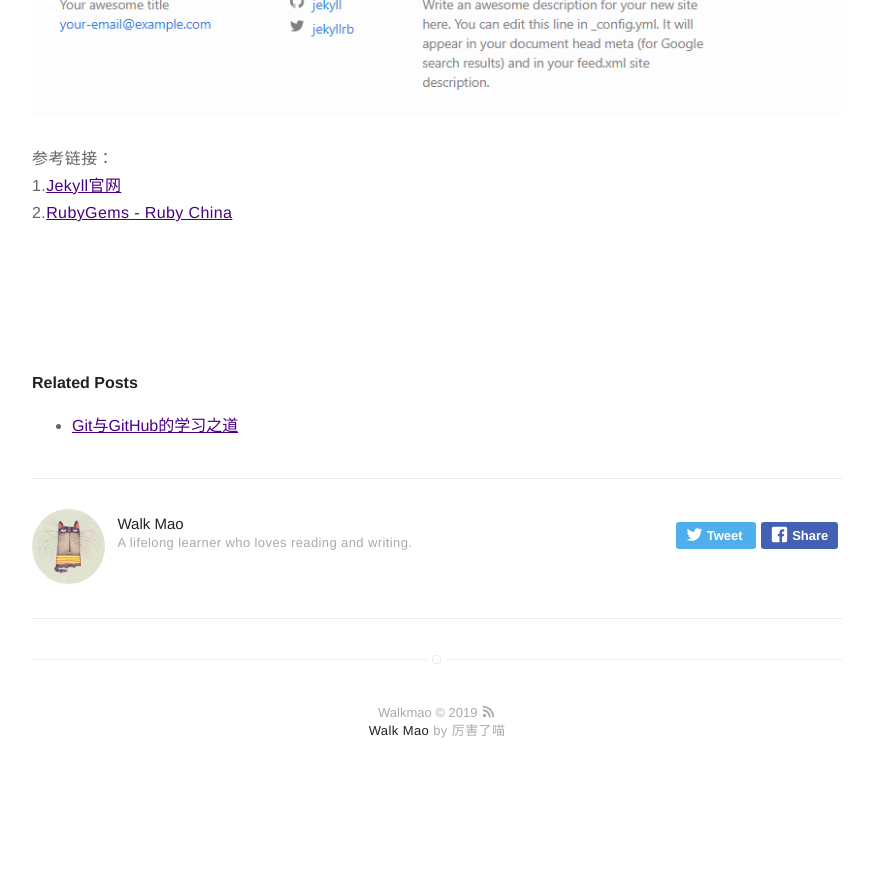
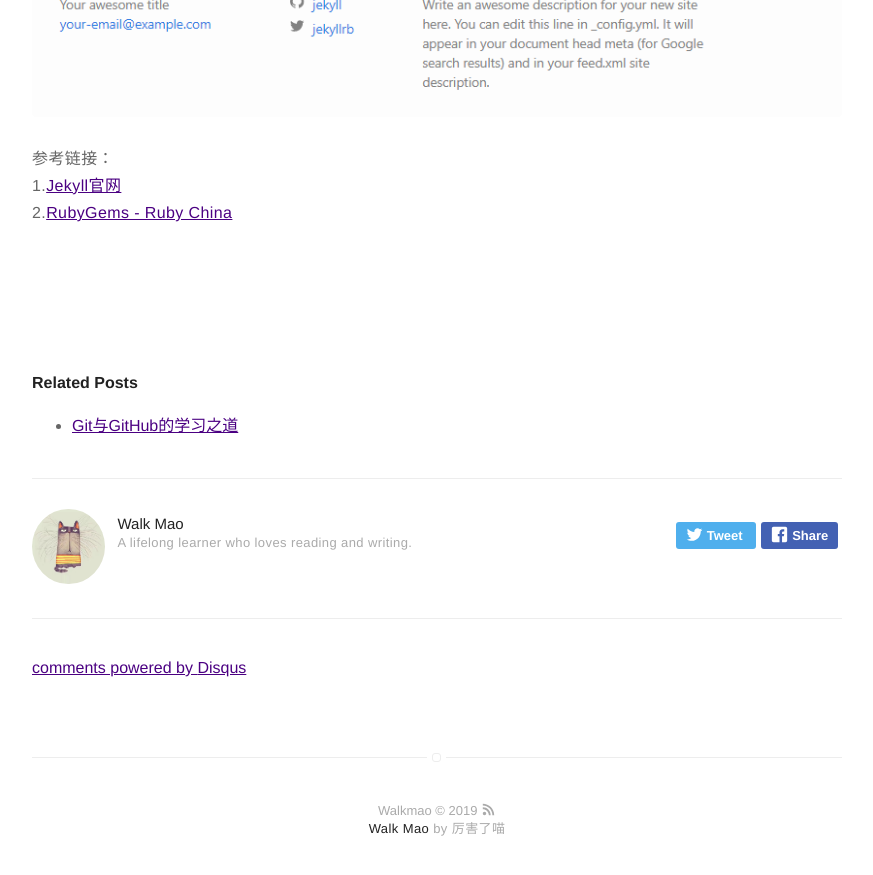
Before and after one commit to Walkmao/Walkmao.github.io, a Jekyll site: the page built from _posts/2019-09-19-Jekyll十分钟学习入门.md, in a window 1280 px wide and 900 px high, scrolled down 3652 px. Shown: the top 875 px of the window, without its empty margins (203-1076 px from the left). Built offline with Jekyll 4.4.1, drawn with Linux system fonts in a browser that asks for light colours; comment, search, counter and statistics services are not loaded; before the commit the page ends 4454 px from its top, so only the background shows below that; some of the changed lines change nothing that is shown.

Commit message:
Update _config.yml

```diff
--- a/_config.yml
+++ b/_config.yml
@@ -31,8 +31,8 @@ permalink: /:title/
 
 # if you don't want comments in your posts, leave categories empty
 disqus:
-  shortname: mydisqus # enter this from your disqus account
-  categories: #[blog, project] # only show disqus for posts that have these categories
+  shortname: walkmao-top # enter this from your disqus account
+  categories: blog #[blog, project] # only show disqus for posts that have these categories
 
 # if you don't have any of social below, comment the line
 #facebook: myfacebook
```
